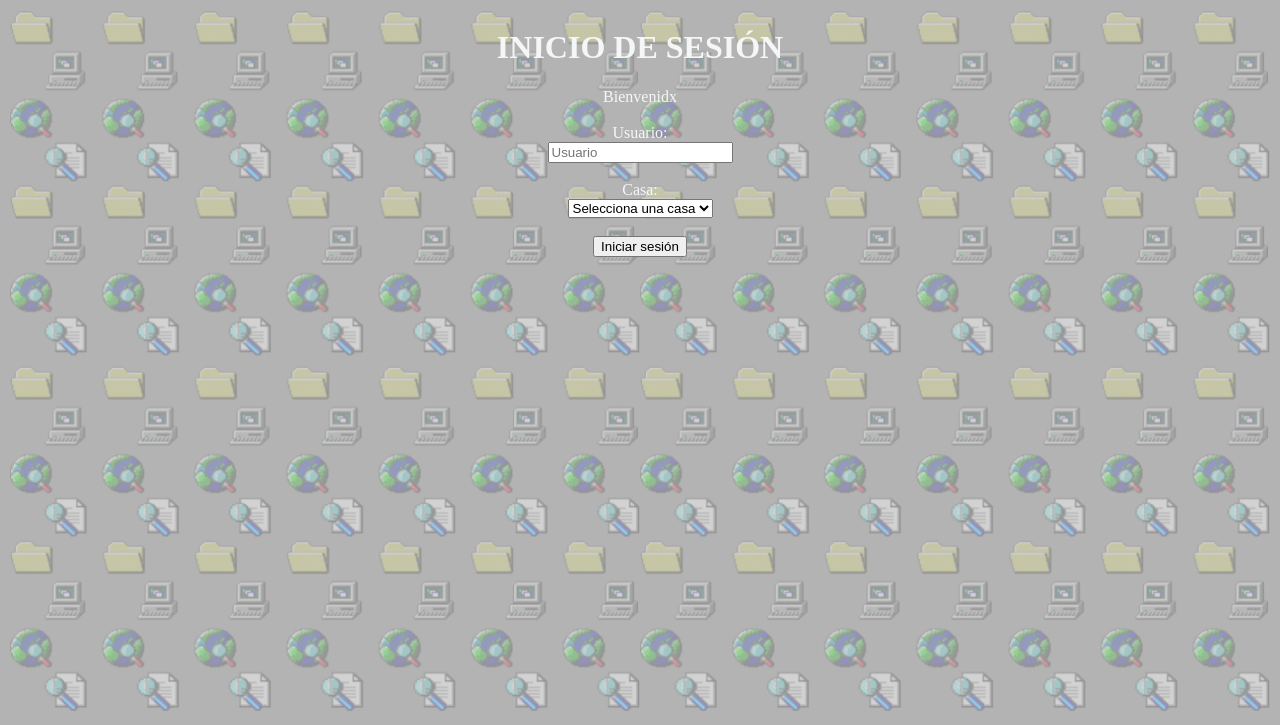
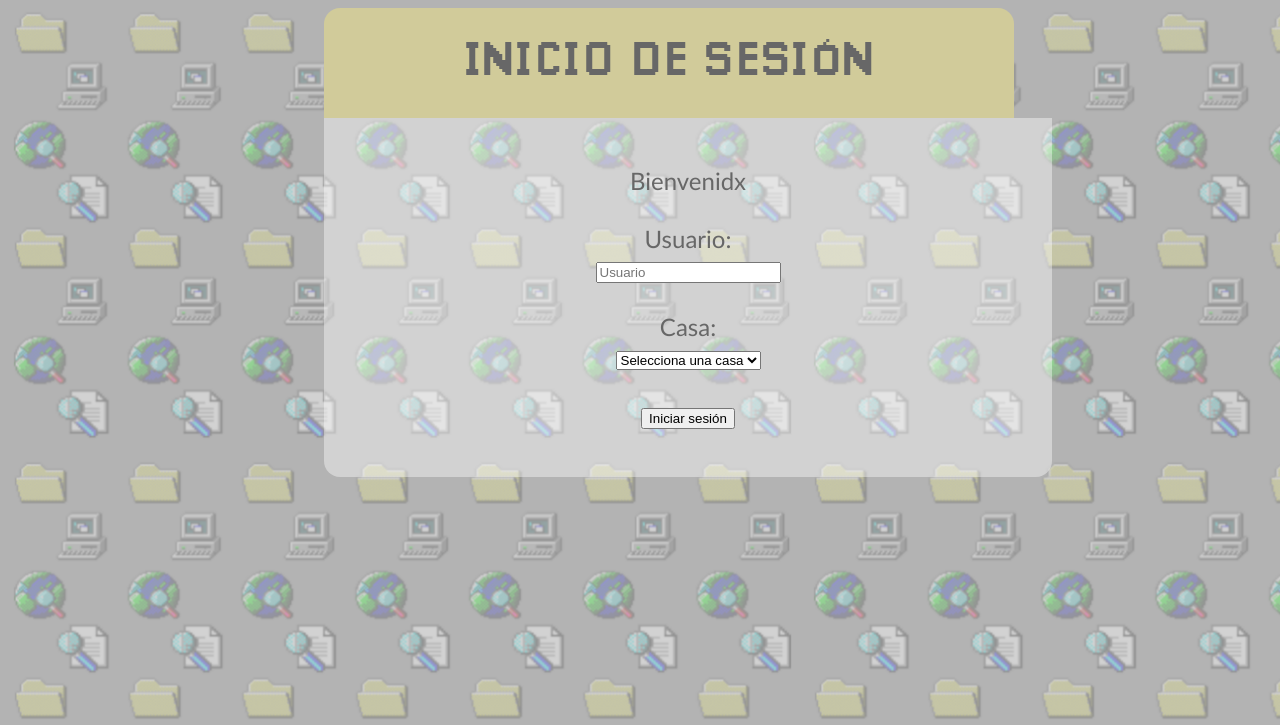
Before and after one commit to zebraxd09/file-explorer, a PHP site: page /dynamics/php/login.php in a window 1280 px wide. Shown: the top 725 px of the page. Run offline with PHP 8.4, Linux system fonts and the light colour scheme.

Commit message:
[FEAT] CSS añadido

```diff
--- a/dynamics/php/action.php
+++ b/dynamics/php/action.php
@@ -24,7 +24,7 @@
 
 <body>
 <?php
-    var_dump($_SESSION);
+    // var_dump($_SESSION);
     $user=$_SESSION['user'];
     $casa=$_SESSION['casa'];
     echo
--- a/dynamics/php/edit.php
+++ b/dynamics/php/edit.php
@@ -18,7 +18,7 @@
 
 <body>
 <?php
-    var_dump($_SESSION);
+    // var_dump($_SESSION);
     $action=(isset($_POST["action"]) && $_POST["action"] != "")? $_POST["action"]:false;
     $edit=(isset($_POST["edit"]) && $_POST["edit"] != "")? $_POST["edit"]:false;
     $_SESSION['edit']=$edit;
--- a/dynamics/php/login.php
+++ b/dynamics/php/login.php
@@ -15,9 +15,9 @@
 </head>
 
 <body>
-    <div class="login-container">
-        <h1>INICIO DE SESIÓN</h1>
-        <form action="./action.php" method="POST" target="_self">
+    <div class="container">
+        <label class="title">INICIO DE SESIÓN</label>
+        <form action="./action.php" method="POST" target="_self" class="texto-plano">
             <legend>Bienvenidx</legend><br>
             <label for="user">Usuario:</label><br>
             <input type="text" id="user" name="user" placeholder="Usuario" required><br><br>
--- a/dynamics/php/record.php
+++ b/dynamics/php/record.php
@@ -18,7 +18,7 @@
 
 <body>
 <?php
-    var_dump($_SESSION);
+    // var_dump($_SESSION);
     $f_name=(isset($_POST["f_name"]) && $_POST["f_name"] != "")? $_POST["f_name"]:false;
     $edit=(isset($_POST["edit"]) && $_POST["edit"] != "")? $_POST["edit"]:false;
     $user=$_SESSION['user'];
--- a/statics/css/style.css
+++ b/statics/css/style.css
@@ -1,22 +1,78 @@
+/* =====================FUENTES=========================== */
+@font-face {
+    font-family: "pixel";
+    src: url(../fonts/Pixellari.ttf);
+}
+
+/* ====================VARIABLES========================== */
+:root {
+    --gray: rgb(103, 103, 103);
+    --border: 4px rgb(79, 79, 79) solid;
+    --font_sz: 1.5rem;
+}
+
+/* ======================BODY============================ */
+
 body {
-    font-family: 'Times New Roman', Times, serif;
+    display: flex;
+    flex-wrap: wrap;
+    align-items: center;
+    justify-content: center;
+    background-color: rgb(160, 160, 160);
     background-image: url("../media/img/fondos/login.png");
     /* background-image: url("../media/img/fondos/ajolotes.png"); */
     /* background-image: url("../media/img/fondos/teporingos.png"); */
     /* background-image: url("../media/img/fondos/halcones.png"); */
-    background-size: cover;
-    color: #F4F6F8;
-    text-align: center;
-    display: flex;
+    background-size: 100vh;
+    color: rgb(103, 103, 103);
+}
+
+/* ===================CONTAINER========================= */
+
+.container {
+    margin-left: auto;
+    margin-right: auto;
+    height: 100%;
+    width: 50%;
+    border: 100%;
     align-items: center;
     justify-content: center;
+    font-size: 1.5em;
 }
 
-/* h1 {
-    color: #007BFF;
+.title {
+    border: 100%;
+    position: relative;
+    color: var(--gray);
+    background-color: rgb(209, 203, 154);
+    display: flex;
+    flex-wrap: wrap;
+    align-items: center;
+    justify-content: center;
+    height: 17%;
+    width: 100%;
+    padding: 0.6em;
+    border-top-left-radius: 2vh;
+    border-top-right-radius: 2vh;
+    font-size: 2em;
+    font-family: 'pixel';
 }
 
-form {
+.texto-plano {
+    position: relative;
+    /* display: flex;
+    flex-wrap: wrap; */
+    text-align: center;
+    background-color: rgba(255, 255, 255, 0.4);
+    width: 100%;
+    font-size: var(--font_sz);
+    padding: 2em;
+    border-bottom-left-radius: 2vh;
+    border-bottom-right-radius: 2vh;
+    font-family: 'Gill Sans', 'Gill Sans MT', Calibri, 'Trebuchet MS', sans-serif;
+}
+
+/* form {
     display: flex;
     flex-direction: column;
     align-items: center;
```
Also changed, not shown: statics/fonts/Pixellari.ttf (added), statics/media/img/fondos/ajolotes.png, statics/media/img/fondos/halcones.png, statics/media/img/fondos/login.png, statics/media/img/fondos/teporingos.png.
